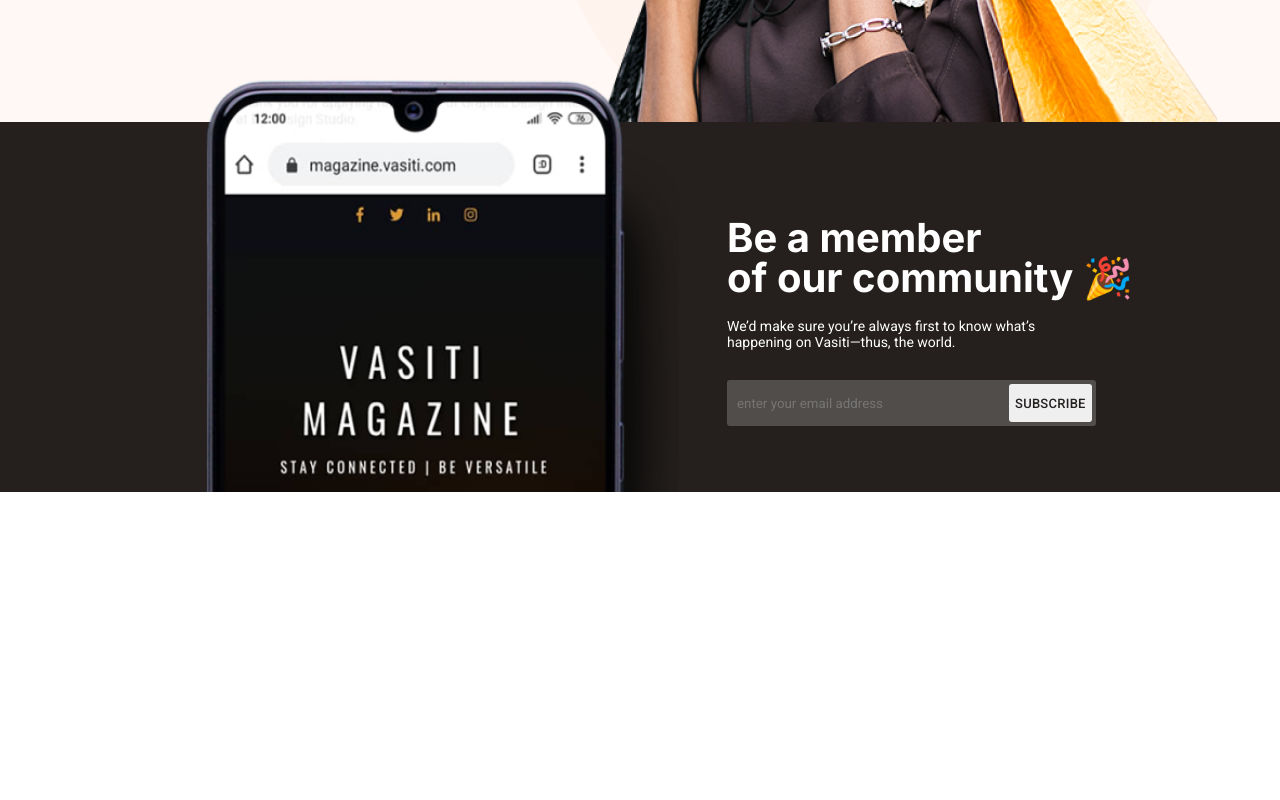
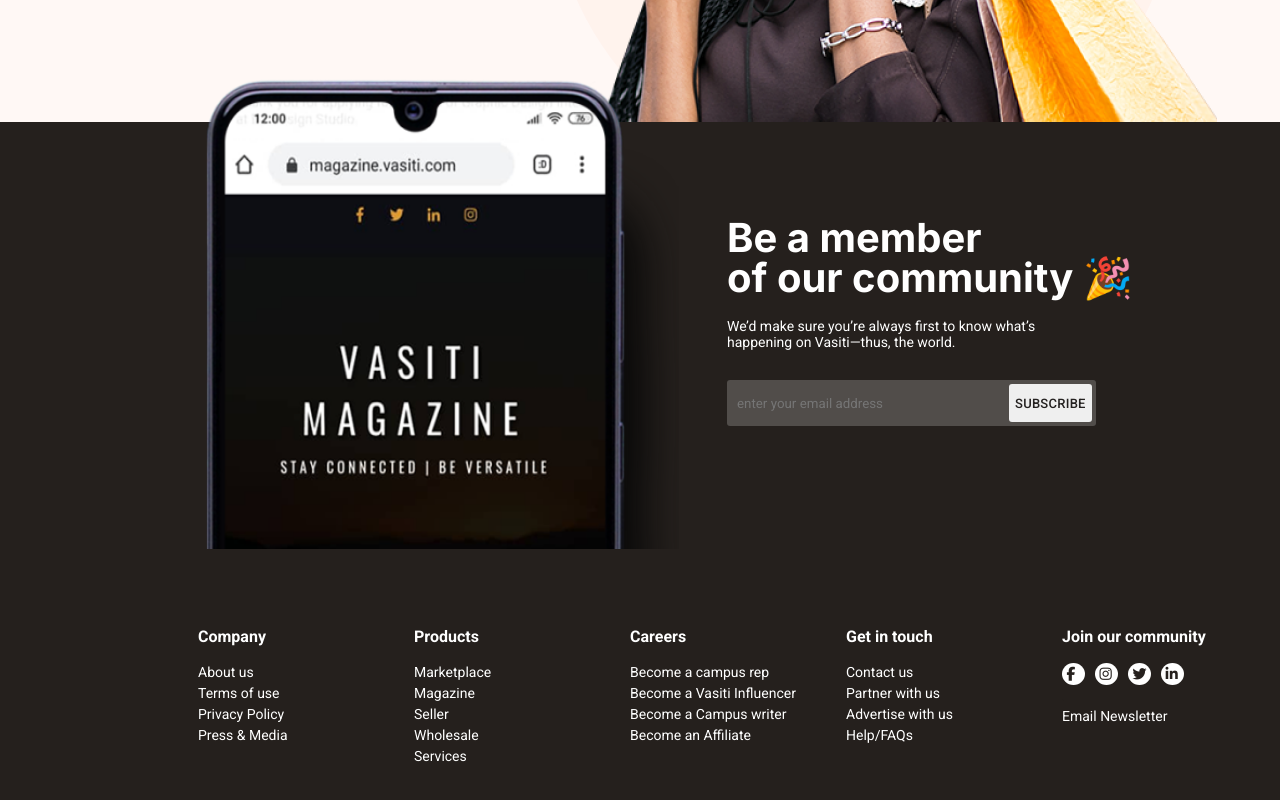
Before and after one commit to johnpersie/testimonial-project3, a React (Create React App) app: page / in a window 1280 px wide. Shown: the part 1805-2605 px from the top of the page. Before the commit the page ends 2297 px from the top, so only its background shows below. Built offline with nearby package versions, Linux system fonts and the light colour scheme.

Commit message:
Created footer page

```diff
--- a/public/index.html
+++ b/public/index.html
@@ -24,6 +24,10 @@
       work correctly both with client-side routing and a non-root public URL.
       Learn how to configure a non-root public URL by running `npm run build`.
     -->
+    <script
+      src="https://kit.fontawesome.com/8973a06840.js"
+      crossorigin="anonymous"
+    ></script>
     <link
       href="https://fonts.googleapis.com/css2?family=Roboto:wght@400;500;700&display=swap"
       rel="stylesheet"
--- a/src/App.js
+++ b/src/App.js
@@ -4,7 +4,7 @@
 import StoryPage1 from "./components/StoryPage1";
 import StoryPage2 from "./components/StoryPage2";
 import CallToAction from "./components/CallToAction";
-// import Grid from "./components/Grid";
+import Footer from "./components/Footer";
 
 function App() {
   return (
@@ -14,7 +14,7 @@
       <StoryPage1 />
       <StoryPage2 />
       <CallToAction />
-      {/* <Grid /> */}
+      <Footer />
     </div>
   );
 }
--- /dev/null
+++ b/src/components/Footer.js
@@ -0,0 +1,116 @@
+import React from "react";
+
+const Footer = () => {
+  return (
+    <div className="footer">
+      <ul className="footer__links">
+        <li>
+          <ul className="footer__links-container">
+            <li>
+              <h4>Company</h4>
+            </li>
+            <li>
+              <a href="/#">About us</a>
+            </li>
+            <li>
+              <a href="/#">Terms of use</a>
+            </li>
+            <li>
+              <a href="/#">Privacy Policy</a>
+            </li>
+            <li>
+              <a href="/#">Press & Media</a>
+            </li>
+          </ul>
+        </li>
+        <li>
+          <ul className="footer__links-container">
+            <li>
+              <h4>Products</h4>
+            </li>
+            <li>
+              <a href="/#">Marketplace</a>
+            </li>
+            <li>
+              <a href="/#">Magazine</a>
+            </li>
+            <li>
+              <a href="/#">Seller</a>
+            </li>
+            <li>
+              <a href="/#">Wholesale</a>
+            </li>
+            <li>
+              <a href="/#">Services</a>
+            </li>
+          </ul>
+        </li>
+        <li>
+          <ul className="footer__links-container">
+            <li>
+              <h4>Careers</h4>
+            </li>
+            <li>
+              <a href="/#">Become a campus rep</a>
+            </li>
+            <li>
+              <a href="/#">Become a Vasiti Influencer</a>
+            </li>
+            <li>
+              <a href="/#">Become a Campus writer</a>
+            </li>
+            <li>
+              <a href="/#">Become an Affiliate</a>
+            </li>
+          </ul>
+        </li>
+        <li>
+          <ul className="footer__links-container">
+            <li>
+              <h4>Get in touch</h4>
+            </li>
+            <li>
+              <a href="/#">Contact us</a>
+            </li>
+            <li>
+              <a href="/#">Partner with us</a>
+            </li>
+            <li>
+              <a href="/#">Advertise with us</a>
+            </li>
+            <li>
+              <a href="/#">Help/FAQs</a>
+            </li>
+          </ul>
+        </li>
+        <li>
+          <ul className="footer__links-container">
+            <li>
+              <h4>Join our community</h4>
+            </li>
+            <li className="footer__media-icons">
+              <a href="/#">
+                <i class="fab fa-facebook-f"></i>
+              </a>
+              <a href="/#">
+                <i class="fab fa-instagram"></i>
+              </a>
+              <a href="/#">
+                <i class="fab fa-twitter"></i>
+              </a>
+              <a href="/#">
+                <i class="fab fa-linkedin-in"></i>
+              </a>
+            </li>
+            <li style={{ color: "#25201d" }}>.</li>
+            <li>
+              <a href="/#">Email Newsletter</a>
+            </li>
+          </ul>
+        </li>
+      </ul>
+    </div>
+  );
+};
+
+export default Footer;
--- a/src/sass/App.scss
+++ b/src/sass/App.scss
@@ -7,6 +7,7 @@
 @import "base/utilities";
 
 @import "layout/cta";
+@import "layout/footer";
 @import "layout/landing-page";
 @import "layout/navbar";
 @import "layout/story-page-1";
--- /dev/null
+++ b/src/sass/layout/_footer.scss
@@ -0,0 +1,62 @@
+.footer {
+  background: $color-dark-2;
+  width: 144rem;
+  height: 40.4rem;
+  left: 0;
+  bottom: 0;
+  color: $color-white;
+  font-weight: 400;
+  display: flex;
+  flex-direction: column;
+  justify-content: center;
+
+  &__links {
+    display: flex;
+    flex-direction: row;
+    justify-content: space-around;
+    padding: 0 18rem;
+
+    & li {
+      list-style: none;
+    }
+
+    &-container {
+      width: 18rem;
+      line-height: 2.1;
+
+      & h4 {
+        margin-bottom: 1rem;
+        font-size: 1.6rem;
+      }
+
+      & li {
+        list-style: none;
+
+        & a {
+          text-decoration: none;
+          color: $color-white;
+          line-height: 1.641rem;
+          font-size: 1.4rem;
+        }
+      }
+    }
+  }
+
+  &__media-icons {
+    list-style: none;
+    color: $color-white;
+
+    & a {
+      font-size: 1.4rem;
+
+      & i {
+        margin-right: 1rem;
+        background-color: $color-white;
+        color: $color-dark-2;
+        padding: 0.4rem 0 0.4rem 0.45rem;
+        border-radius: 50%;
+        width: 2.3rem;
+      }
+    }
+  }
+}
```
